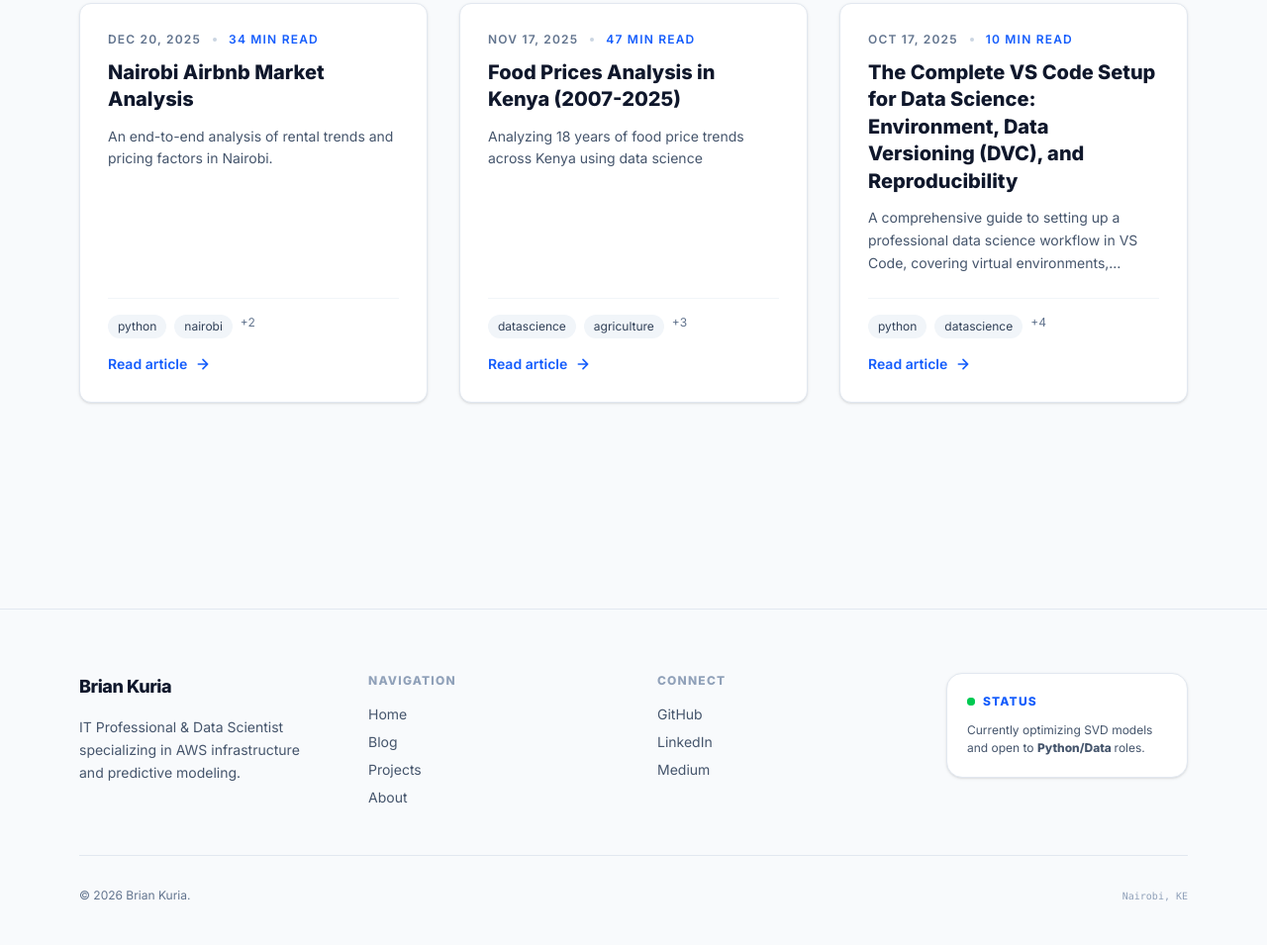
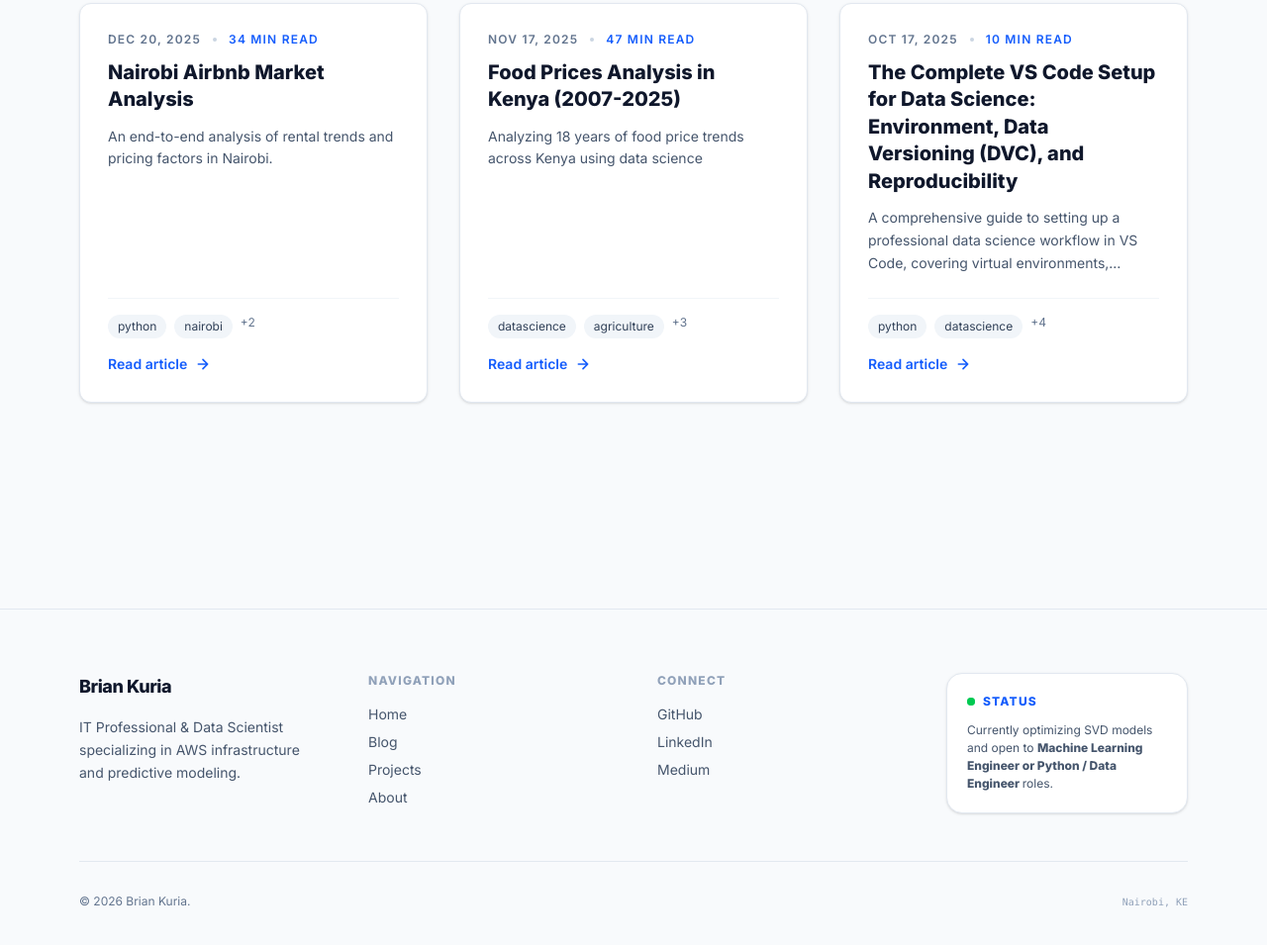
Before and after one commit to Kobeyvines/kobeyvines.github.io, an Astro site: page / in a window 1280 px wide. Shown: the part 1955-2910 px from the top of the page at 99% size. Built offline with nearby package versions, Linux system fonts and the light colour scheme; Astro itself is replaced by a stand-in of ours.

```diff
--- a/src/components/Footer.astro
+++ b/src/components/Footer.astro
@@ -51,7 +51,7 @@ const socialLinks = [
           Status
         </h3>
         <p class="text-xs text-slate-600 dark:text-slate-400 leading-normal">
-          Currently optimizing SVD models and open to <strong> Python/Data </strong> roles.
+          Currently optimizing SVD models and open to <strong> Machine Learning Engineer or Python / Data Engineer  </strong> roles.
         </p>
       </div>
 
```
Also changed, not shown: 2 other files.
